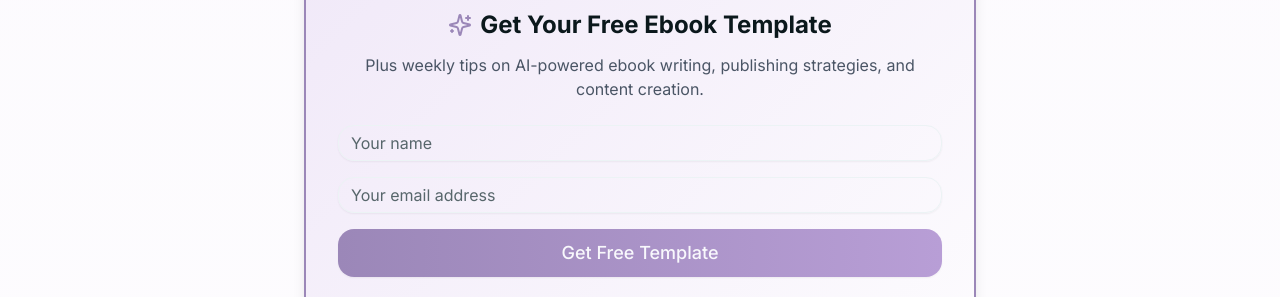
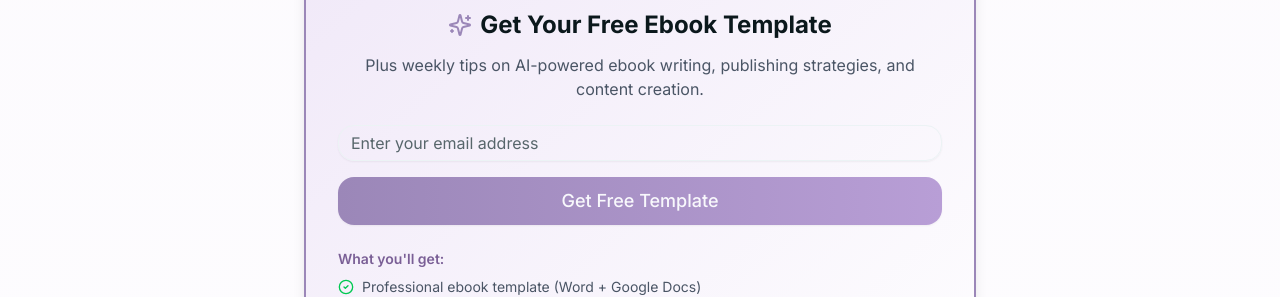
Before and after one commit to Sam-May-Futurelab/influencer-publishin, a React (Vite) app: page / in a window 1280 px wide. Shown: the part 7380-7677 px from the top of the page. Built offline with nearby package versions, Linux system fonts and the light colour scheme; no server answers.

Commit message:
Remove name field from newsletter signup - email only
Reduce friction by only asking for email address in newsletter signup form

```diff
--- a/src/components/NewsletterSignup.tsx
+++ b/src/components/NewsletterSignup.tsx
@@ -170,17 +170,8 @@ export function NewsletterSignup({ variant = 'default', showLeadMagnet = true }:
         <form onSubmit={handleSubmit} className="space-y-4">
           <div>
             <Input
-              type="text"
-              placeholder="Your name"
-              value={name}
-              onChange={(e) => setName(e.target.value)}
-              className="w-full"
-            />
-          </div>
-          <div>
-            <Input
               type="email"
-              placeholder="Your email address"
+              placeholder="Enter your email address"
               value={email}
               onChange={(e) => setEmail(e.target.value)}
               className="w-full"
```
